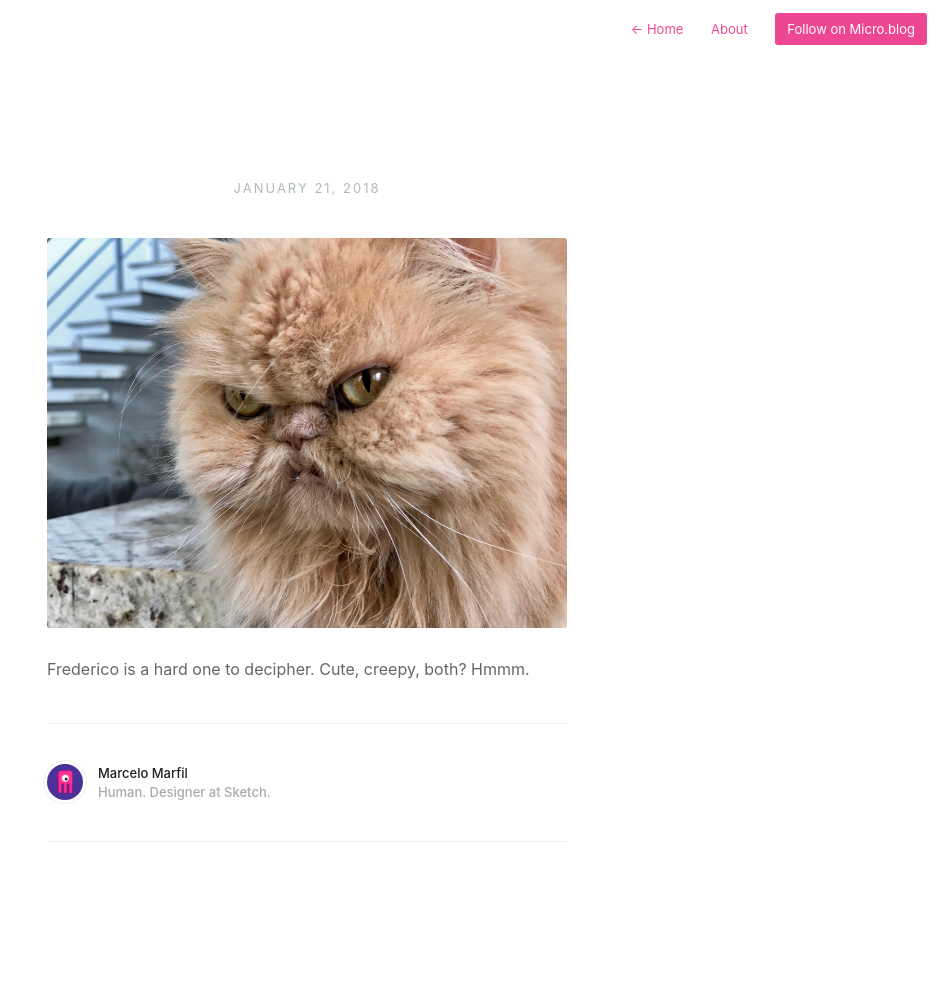
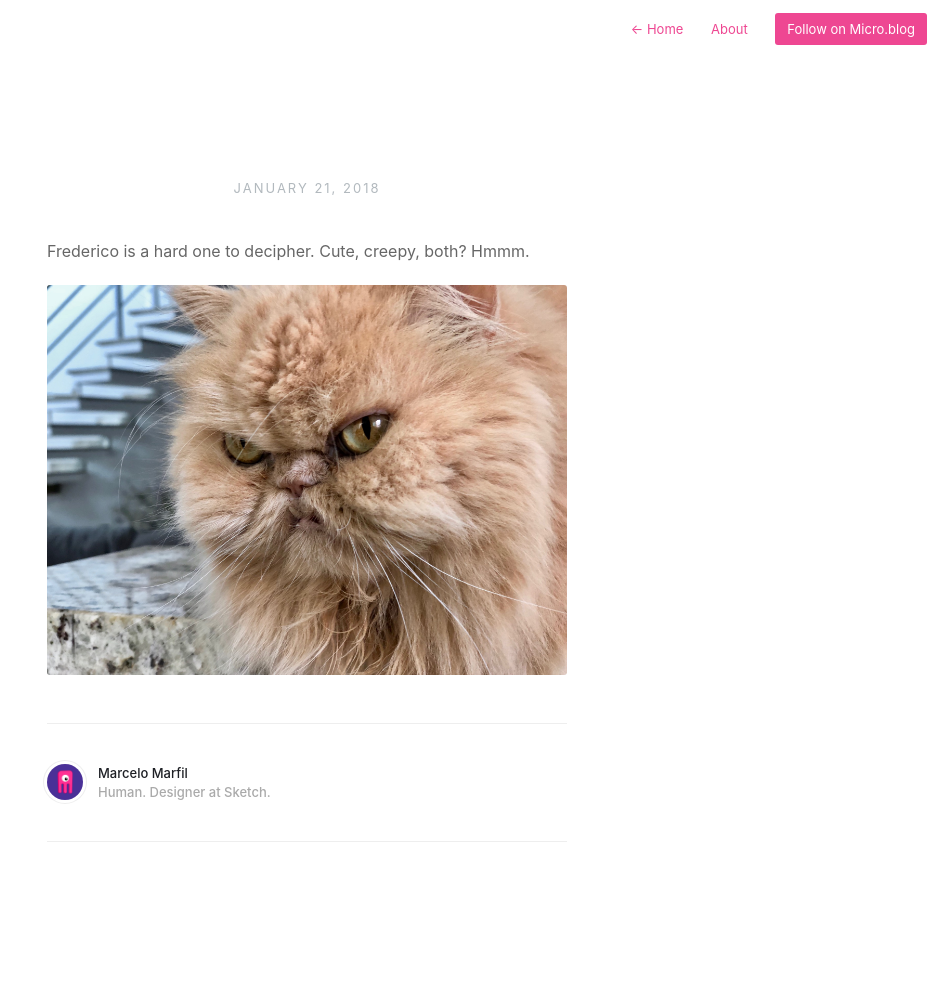
Before and after one commit to lifeinoppo/netlify, a Jekyll site: the page built from _posts/2018-01-21-status.markdown, in a window 1280 px wide. Shown: the whole page, without its empty margins (333-1280 px from the left). Built offline with Jekyll 4.4.1, drawn with Linux system fonts in a browser that asks for light colours.

Commit message:
swap image order

```diff
--- a/_posts/2018-01-21-status.markdown
+++ b/_posts/2018-01-21-status.markdown
@@ -3,6 +3,6 @@ title: ""
 date: 2018-01-21 00:08:26 -0200
 ---
 
+Frederico is a hard one to decipher. Cute, creepy, both? Hmmm.
+
 ![Frederico](https://mmarfil.com/assets/images/posts/2018-01-20.jpeg)
-
-Frederico is a hard one to decipher. Cute, creepy, both? Hmmm.
```
